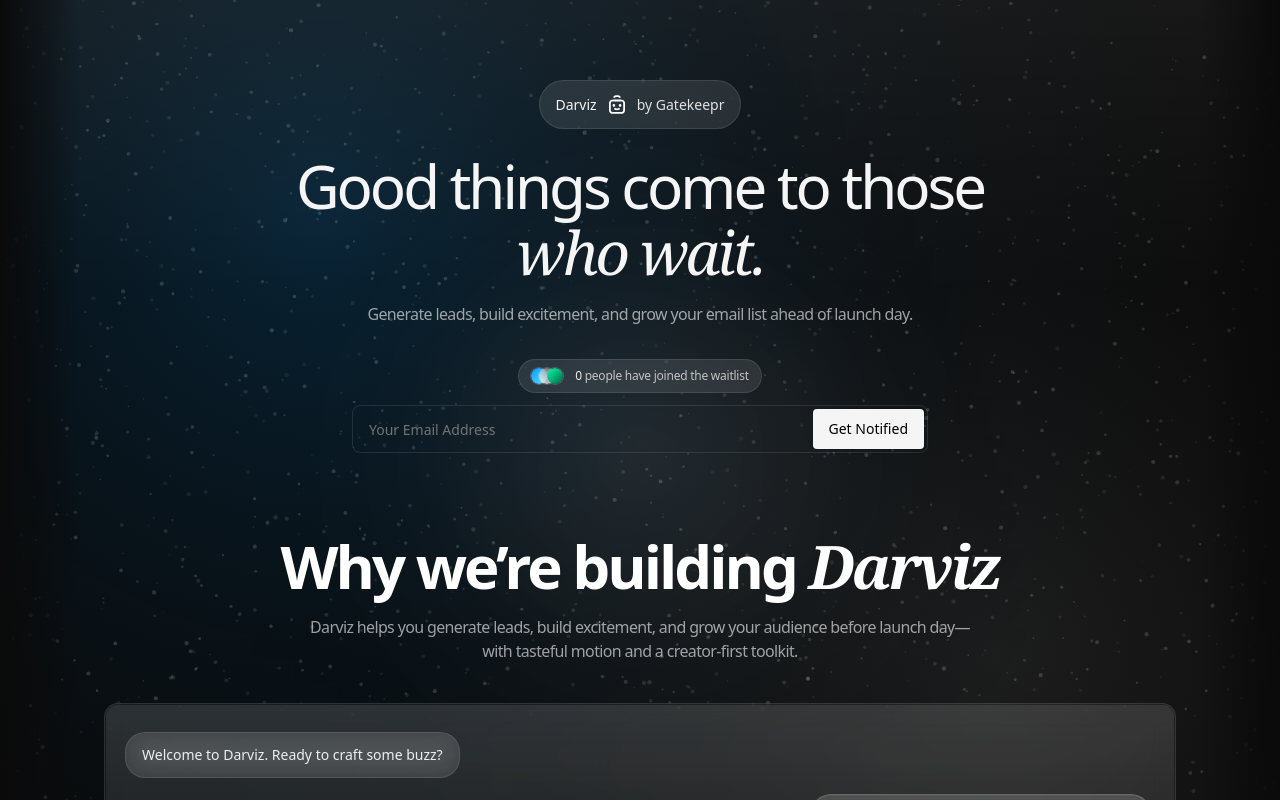
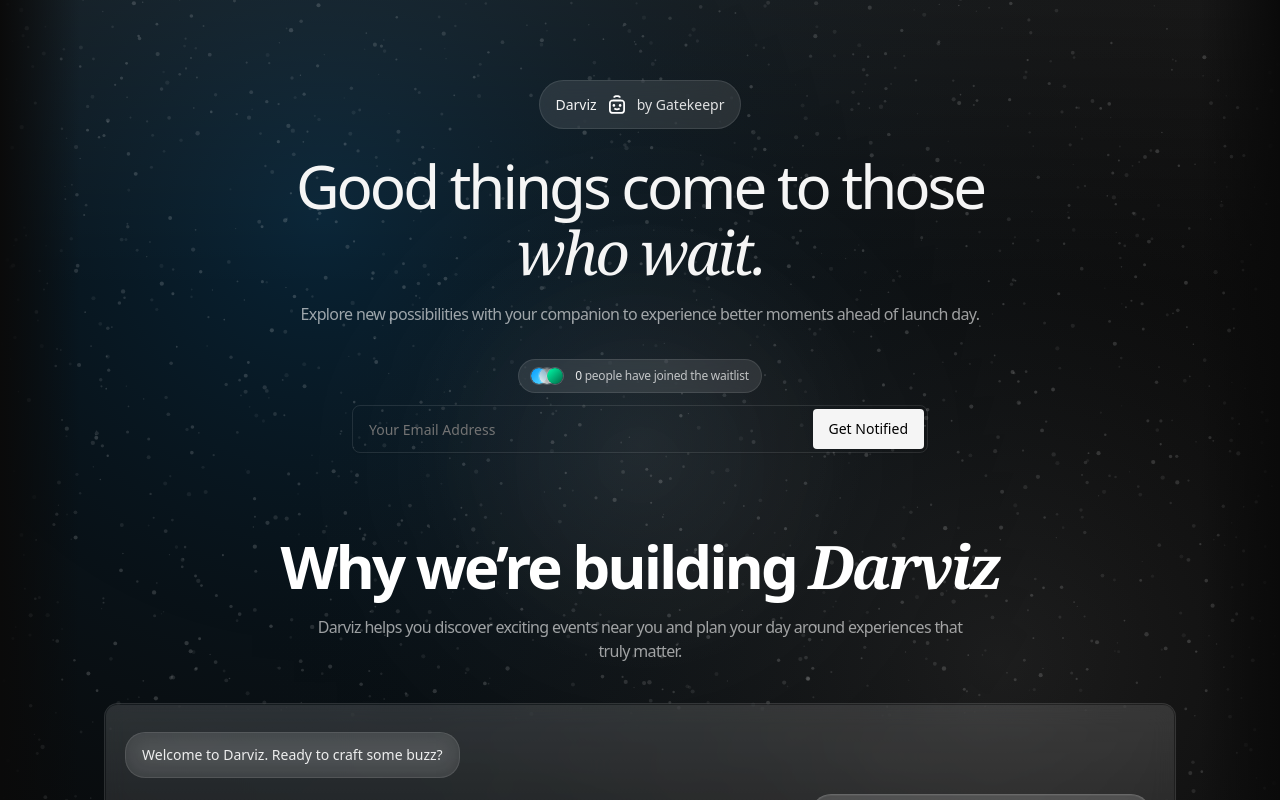
Before and after one commit to mmohsin18/ai-chat, a Next.js app: page / in a window 1280 px wide. Shown: the top 800 px of the page. Built offline with nearby package versions, Linux system fonts and the light colour scheme; no server answers.

Commit message:
final fix before waitlist

```diff
--- a/app/page.tsx
+++ b/app/page.tsx
@@ -53,7 +53,10 @@ export default function Page() {
       {/* Content container */}
       <div className="relative z-10 mx-auto flex min-h-screen max-w-6xl flex-col px-6 md:px-10">
         {/* Hero */}
-        <section id="waitlist" className="z-10 flex flex-1 items-center pt-16 pb-16 md:pt-20">
+        <section
+          id="waitlist"
+          className="z-10 flex flex-1 h-screen items-center pt-16 pb-16 md:pt-20"
+        >
           <div className="w-full">
             {/* Frosted pill */}
             <motion.div
@@ -96,8 +99,8 @@ export default function Page() {
               animate="show"
               className="mx-auto mt-4 max-w-3xl text-center text-base leading-relaxed tracking-[-0.04em] text-white/60"
             >
-              Generate leads, build excitement, and grow your email list ahead
-              of launch day.
+              Explore new possibilities with your companion to experience better
+              moments ahead of launch day.
             </motion.p>
 
             {/* Email form */}
@@ -144,14 +147,13 @@ export default function Page() {
               custom={1}
               variants={variants}
             >
-              Darviz helps you generate leads, build excitement, and grow your
-              audience before launch day— with tasteful motion and a
-              creator-first toolkit.
+              Darviz helps you discover exciting events near you and plan your
+              day around experiences that truly matter.
             </motion.p>
           </div>
 
           <div className="mt-10 grid grid-cols-1 gap-6 md:grid-cols-[1fr]">
-            <ChatCard/>
+            <ChatCard />
           </div>
         </section>
       </div>
--- a/components/Layout/Footer.tsx
+++ b/components/Layout/Footer.tsx
@@ -4,7 +4,7 @@ export function Footer() {
   return (
     <div className="bg-[rgb(10,10,10)] z-10 border-t border-white/10 py-6 text-xs text-white/70">
       <div className="mx-auto flex max-w-6xl justify-center items-center gap-2 px-0">
-        <Link href={"/about"} className="text-white/60">
+        <Link href={"#"} className="text-white/60">
           About <span className="text-white">Darviz</span>
         </Link>
         <span className="text-white/50">•</span>
```
